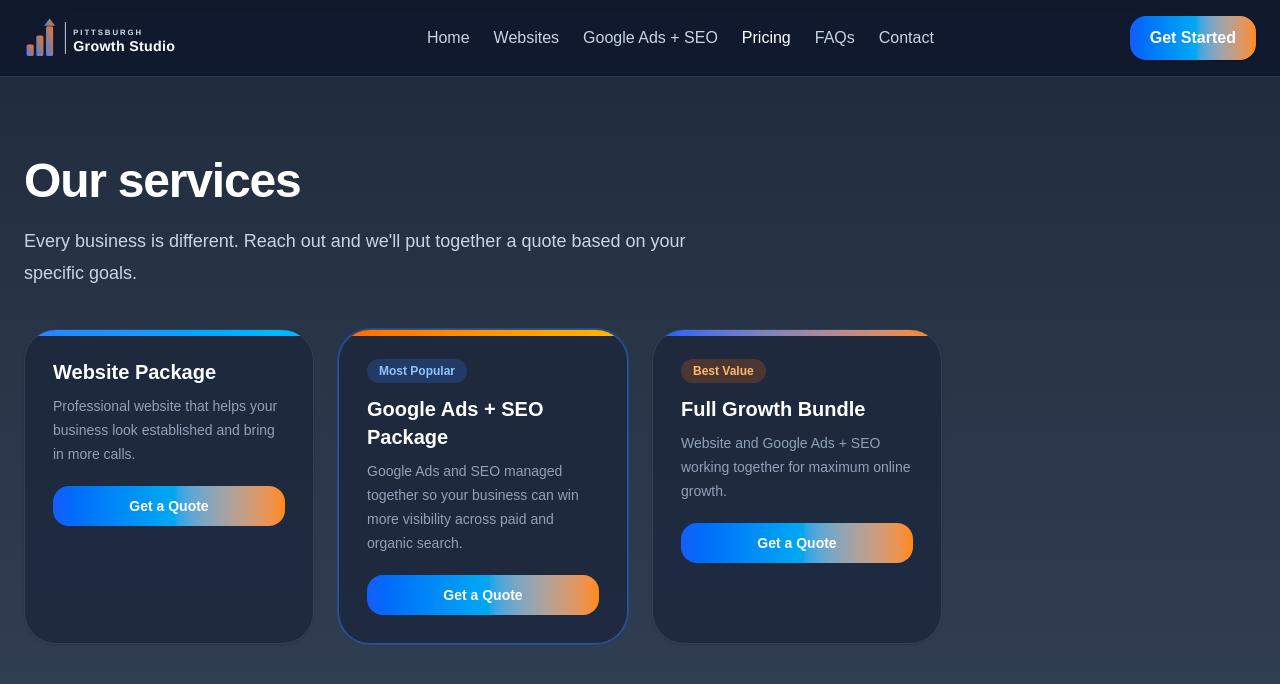
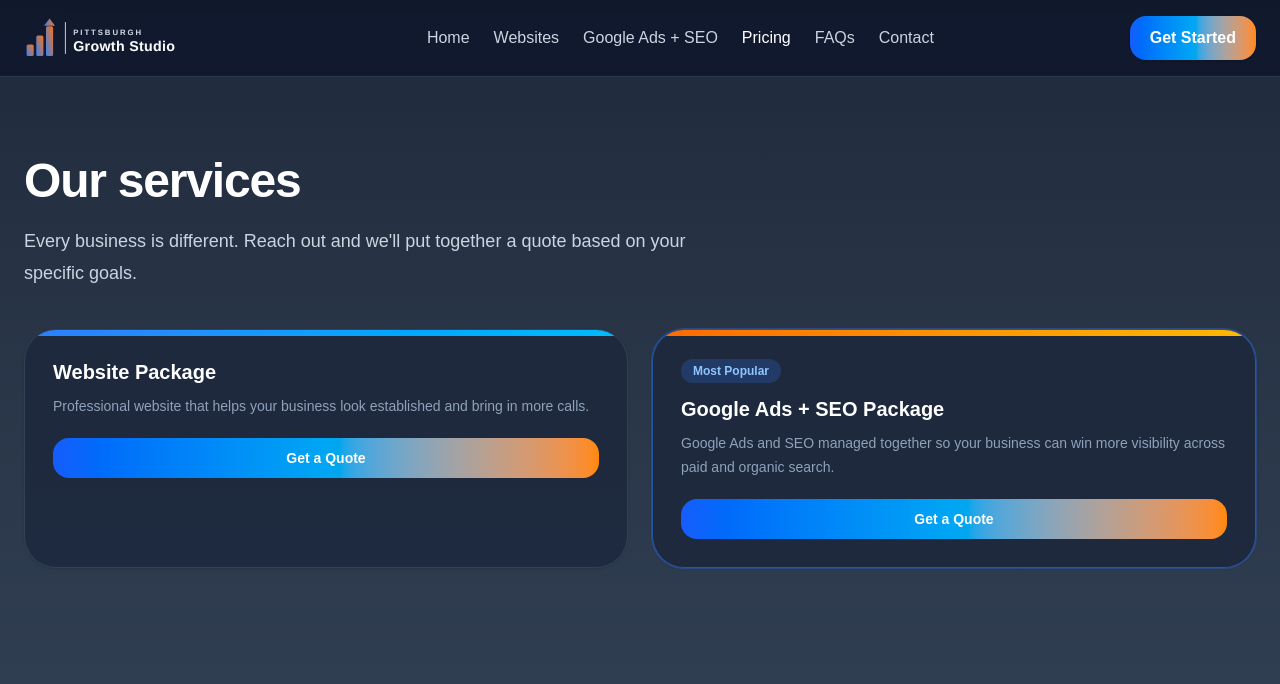
Before and after one commit to AmoghAyyala/pitt-growth-studio, a Next.js app: page / in a window 1280 px wide. Both pictures are taken after a click on the button "Pricing". Shown: the top 684 px of the page. Built offline with nearby package versions, Linux system fonts and the light colour scheme.

Commit message:
Remove third pricing section

```diff
--- a/app/page.tsx
+++ b/app/page.tsx
@@ -36,7 +36,6 @@
   features: string[];
   gradient: string;
   popular?: boolean;
-  bundle?: boolean;
 };
 
 const pages: { key: PageKey; label: string }[] = [
@@ -140,18 +139,6 @@
     ],
     gradient: 'from-orange-500 to-amber-400',
     popular: true,
-  },
-  {
-    name: 'Full Growth Bundle',
-    description: 'Website and Google Ads + SEO working together for maximum online growth.',
-    features: [
-      'Everything in Website Package',
-      'Everything in Google Ads + SEO Package',
-      'Priority support',
-      'Best overall value',
-    ],
-    gradient: 'from-blue-600 to-orange-400',
-    bundle: true,
   },
 ];
 
@@ -642,7 +629,7 @@
             Every business is different. Reach out and we&apos;ll put together a quote based on your specific goals.
           </p>
         </div>
-        <div className="mt-10 grid gap-6 md:grid-cols-2 xl:grid-cols-4">
+        <div className="mt-10 grid gap-6 md:grid-cols-2">
           {pricingPlans.map((plan) => (
             <div
               key={plan.name}
@@ -653,9 +640,6 @@
               <div className={`absolute inset-x-0 top-0 h-1.5 bg-gradient-to-r ${plan.gradient}`} />
               {plan.popular && (
                 <div className="mb-3 inline-flex rounded-full bg-blue-500/20 px-3 py-1 text-xs font-semibold text-blue-300">Most Popular</div>
-              )}
-              {plan.bundle && (
-                <div className="mb-3 inline-flex rounded-full bg-orange-500/20 px-3 py-1 text-xs font-semibold text-orange-300">Best Value</div>
               )}
               <h3 className="text-xl font-semibold text-white">{plan.name}</h3>
               <p className="mt-2 text-sm leading-6 text-slate-400">{plan.description}</p>
```
